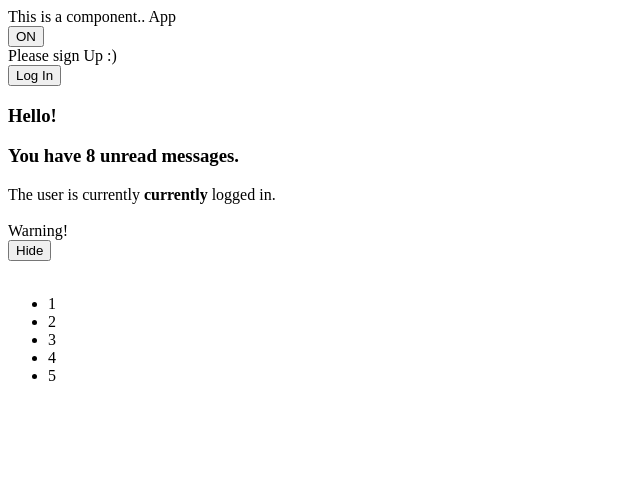
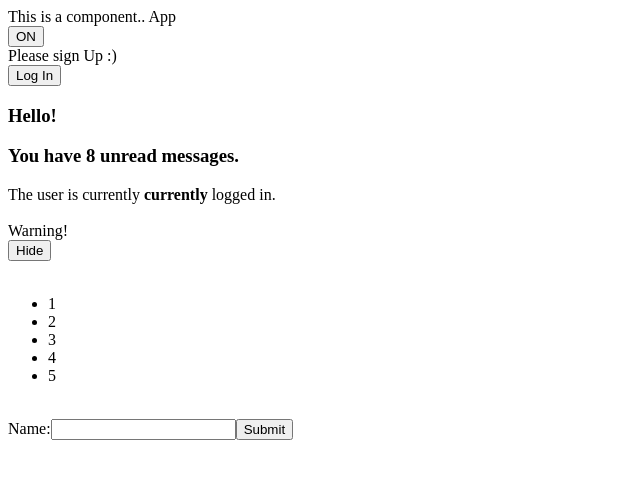
Before and after one commit to Yuvraj2300/react-heb1wj, a React (Create React App) app: page / in a window 1280 px wide. Shown: the top 478 px of the page, without its empty margins (0-640 px from the left). Built offline with nearby package versions, Linux system fonts and the light colour scheme.

Commit message:
FIxed the initial form

```diff
--- a/App.js
+++ b/App.js
@@ -4,6 +4,7 @@
 import Mailbox from './components/Mailbox';
 import Page from './components/Page';
 import ListKeys from './components/ListKeys';
+import NameForm  from './components/NameForm';
 
 export default class App extends Component {
   state = {
@@ -25,6 +26,8 @@
         <Page />
         <br></br>
         <ListKeys />
+        <br></br>
+        <NameForm />
       </React.Fragment>
     );
   }
--- a/components/NameForm.js
+++ b/components/NameForm.js
@@ -1,13 +1,13 @@
 import React, { Component } from 'react'
 
-export class NameForm extends Component {
+export default class NameForm extends Component {
   constructor(props) {
     super(props);
     this.state = {
       value: ''
     };
   }
-}
+
 
   handleChange = (event) => {
     this.setState({
@@ -16,14 +16,21 @@
   }
 
   handleSubmit = (event) => {
-  alert('A name was submitted: '+this.state.value);
-  event.preventDefault
+    alert('A name was submitted: ' + this.state.value);
+    event.preventDefault();
   }
 
-render(){
-  return(
+  render() {
+    return (
       <React.Fragment>
-    <form onSubmit>
+        <form onSubmit={this.handleSubmit}>
+        <label>
+          Name:
+          <input type="text" value={this.state.value} onChange={this.handleChange} />
+        </label>
+        <input type="submit" value="Submit" />
+      </form>
       </React.Fragment>
           );
         }
+}
```
Lines whose indentation alone changed are shown as unchanged.
